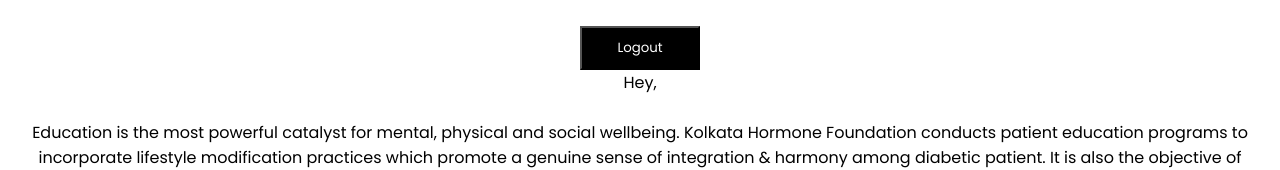
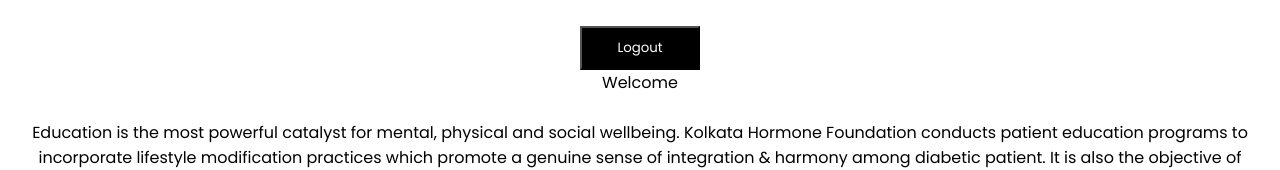
Before and after one commit to Dhalisuman001/Login-Register, a React (Create React App) app: page /home in a window 1280 px wide. Shown: the part 476-646 px from the top of the page. Built offline with nearby package versions, Linux system fonts and the light colour scheme.

Commit message:
home page

```diff
--- a/src/Home/HomePage.js
+++ b/src/Home/HomePage.js
@@ -1,11 +1,10 @@
-import React, { useEffect, useState } from "react";
+import React from "react";
 import { useNavigate } from "react-router";
 import "../App.css";
-import BaseUrl from "../util/BaseUrl";
 
 const HomePage = () => {
   const navigate = useNavigate();
-  const [userData, setUserData] = useState();
+  // const [userData, setUserData] = useState();
   const logOut = (e) => {
     e.preventDefault();
     navigate("/login");
@@ -50,9 +49,7 @@ const HomePage = () => {
         <button className="btn-l" onClick={logOut}>
           Logout
         </button>
-        <div id="typewriter">
-          Hey, {userData?.name?.givenName || userData?.displayName}
-        </div>
+        <div id="typewriter">Welcome</div>
         <br />
         <div className="about">
           <p>
```
